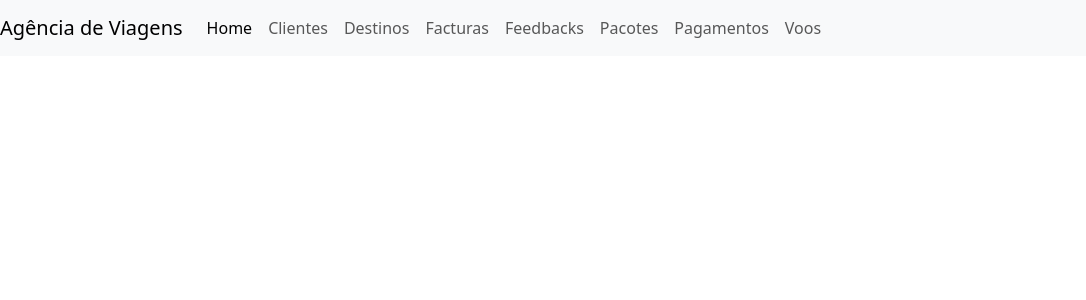
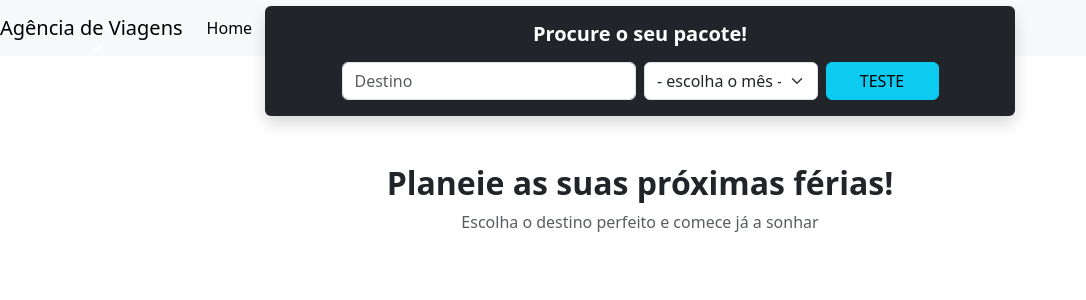
Before and after one commit to WildKoala23/Agencia_Viagens, a Django app: template minha_app/templates/home.html in a window 1280 px wide. Shown: the top 300 px of the page, without its empty margins (0-1086 px from the left). Run offline with Django 3.2, Linux system fonts and the light colour scheme; the template is opened without the code that fills it, so the values that code supplies are empty.

Commit message:
create and add carousel and search components in home.html, and update home view

```diff
--- a/minha_app/templates/base.html
+++ b/minha_app/templates/base.html
@@ -30,7 +30,7 @@
         </div>
     </nav>
 
-    <div class="container mt-4">
+    <div>
         {% block content %}
         {% endblock %}
     </div>
--- /dev/null
+++ b/minha_app/templates/carousel.html
@@ -0,0 +1,38 @@
+<script src="https://cdn.jsdelivr.net/npm/bootstrap@5.3.3/dist/js/bootstrap.bundle.min.js"></script>
+
+<style>
+.carousel-item::before {
+    content: "";
+    position: absolute;
+    inset: 0;
+    background: rgba(0, 0, 0, 0.4);
+}
+.carousel-caption {
+    bottom: 30%;
+}
+.carousel-control-prev-icon,
+.carousel-control-next-icon {
+    filter: brightness(0) invert(1);
+}
+</style>
+
+<div id="{{ carousel_id|default:'carouselGeneric' }}" class="carousel slide" data-bs-ride="carousel" data-bs-interval="10000">
+    <div class="carousel-inner">
+        {% for slide in slides %}
+            <div class="carousel-item {% if forloop.first %}active{% endif %} position-relative">
+                <img src="{{ slide.image }}" alt="Slide {{ forloop.counter }}" class="w-100" style="height: {{ height|default:'600px' }}; object-fit: cover;">
+                <div class="carousel-caption text-white">
+                    <h2>{{ slide.title }}</h2>
+                    <p>{{ slide.text }}</p>
+                </div>
+            </div>
+        {% endfor %}
+    </div>
+
+    <button class="carousel-control-prev" type="button" data-bs-target="#{{ carousel_id|default:'carouselGeneric' }}" data-bs-slide="prev">
+        <span class="carousel-control-prev-icon"></span>
+    </button>
+    <button class="carousel-control-next" type="button" data-bs-target="#{{ carousel_id|default:'carouselGeneric' }}" data-bs-slide="next">
+        <span class="carousel-control-next-icon"></span>
+    </button>
+</div>
--- a/minha_app/templates/home.html
+++ b/minha_app/templates/home.html
@@ -1,4 +1,15 @@
-{% extends "base.html" %} {% block title %} Home Page {% endblock %}
+{% extends "base.html" %}
+{% block title %}Home Page{% endblock %}
+
 {% block content %}
 
+{% include "carousel.html" with slides=slides carousel_id="carouselHome" height="600px" %}
+
+{% include "search.html" %}
+
+<div class="mt-5 text-center">
+    <h2 class="fw-bold">Planeie as suas próximas férias!</h2>
+    <p class="text-muted">Escolha o destino perfeito e comece já a sonhar</p>
+</div>
+
 {% endblock %}
--- /dev/null
+++ b/minha_app/templates/search.html
@@ -0,0 +1,23 @@
+<div class="search-box bg-dark text-white p-3 rounded-2 shadow position-relative mx-auto"
+     style="max-width: 750px; margin-top: -50px; z-index: 10; font-size: 0.95rem;">
+  <h5 class="mb-3 text-center fw-semibold">Procure o seu pacote!</h5>
+  <form class="row g-2 align-items-center justify-content-center">
+    <div class="col-md-5 col-12">
+      <input type="text" class="form-control" placeholder="Destino">
+    </div>
+    <div class="col-md-3 col-12">
+      <select class="form-select">
+        <option selected>- escolha o mês -</option>
+        <option>Janeiro</option>
+        <option>Fevereiro</option>
+        <option>Março</option>
+        <option>Abril</option>
+      </select>
+    </div>
+    <div class="col-md-2 col-12 text-center">
+      <button type="submit" class="btn btn-info w-100">
+        <i class="bi bi-search"></i> TESTE
+      </button>
+    </div>
+  </form>
+</div>
```
Also changed, not shown: minha_app/views.py (+13 -1 lines).
